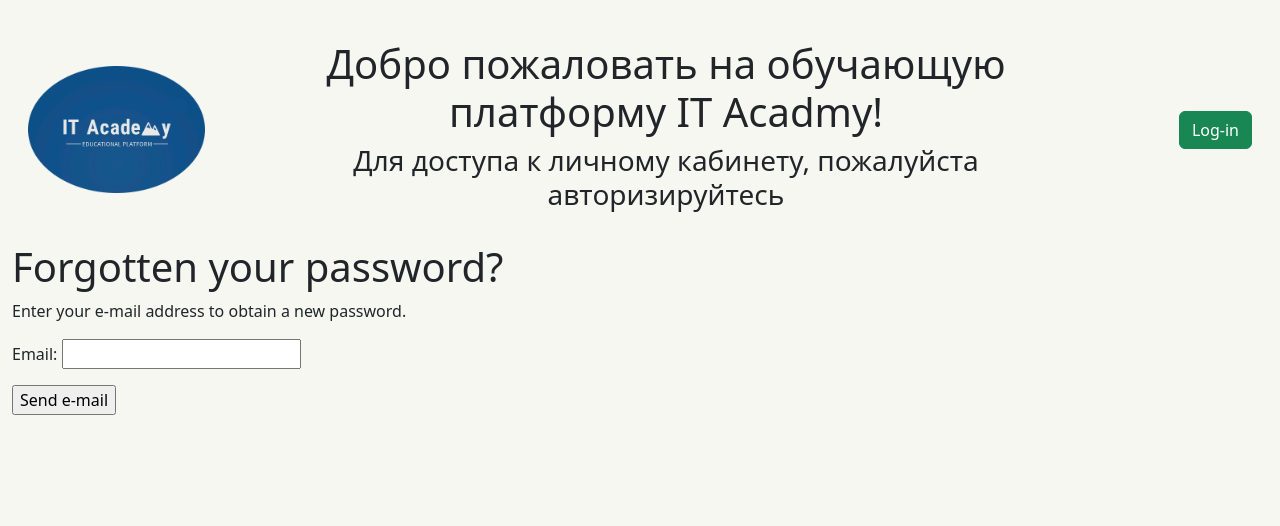
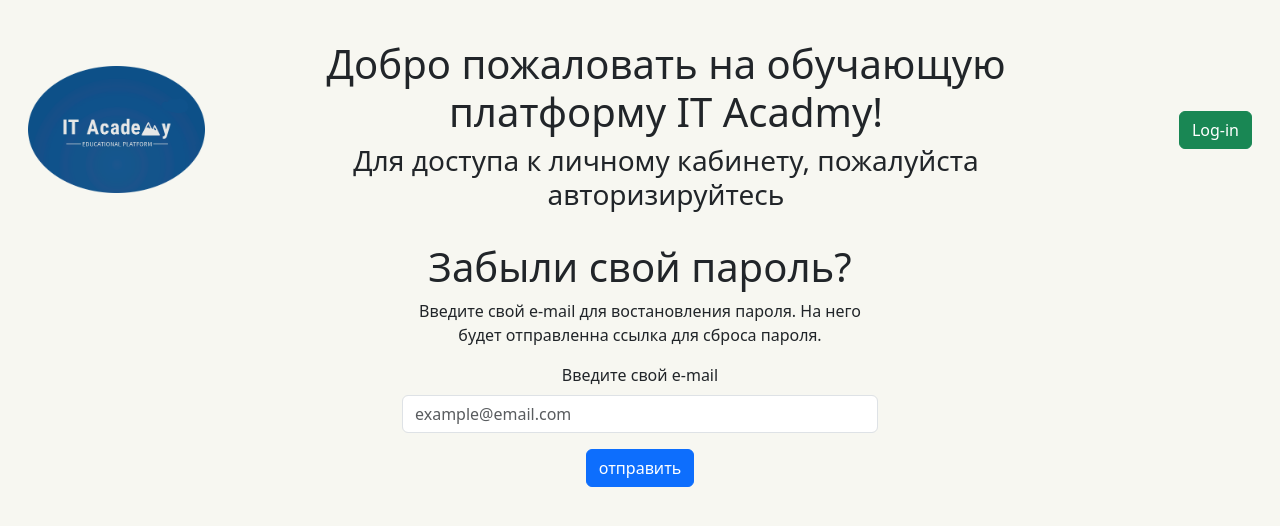
Before and after one commit to Lettrt/LMS-system, a Django app: page /account/password_reset/ in a window 1280 px wide. Shown: the top 526 px of the page. Run offline with Django 4.2, Linux system fonts and the light colour scheme.

Commit message:
password rework

```diff
--- a/account/templates/registration/login.html
+++ b/account/templates/registration/login.html
@@ -8,6 +8,7 @@
     <div class="row">
         <div class="col">
             <h1 class="text-center">Log-in</h1>
+            <br>
             {% if form.errors %}
             <p class="alert alert-danger">
                 Указан неверный логин или пароль
@@ -18,9 +19,7 @@
                 <div class="mb-3">
                     <label for="{{ form.username.id_for_label }}" class="form-label">Имя пользователя</label>
                     <input type="text" name="{{ form.username.name }}" class="form-control"
-                        id="{{ form.username.id_for_label }}" value="{{ form.username.value }}"
-                        aria-describedby="usernameHelp">
-
+                        id="{{ form.username.id_for_label }}" placeholder="username" aria-describedby="usernameHelp">
                 </div>
                 <div class="mb-3">
                     <label for="{{ form.password.id_for_label }}" class="form-label">Пароль</label>
--- a/account/templates/registration/password_reset_form.html
+++ b/account/templates/registration/password_reset_form.html
@@ -3,11 +3,30 @@
 {% block title %}Reset your password{% endblock %}
 
 {% block content %}
-<h1>Forgotten your password?</h1>
-<p>Enter your e-mail address to obtain a new password.</p>
-<form method="post">
-    {{ form.as_p }}
-    <p><input type="submit" value="Send e-mail"></p>
-    {% csrf_token %}
-</form>
+<div class="d-flex justify-content-center align-items-center">
+    <!-- Устанавливаем высоту для всего экрана -->
+    <div class="row">
+        <div class="col text-center" style="width: 500px;">
+            <!-- Добавлен класс text-center для центрирования текста внутри блока -->
+            <h1>Забыли свой пароль?</h1>
+            <p>Введите свой e-mail для востановления пароля. На него будет отправленна ссылка для сброса пароля.</p>
+            <form method="post">
+                {% csrf_token %}
+                <div class="mb-3">
+                    <label for="{{ form.email.id_for_label }}" class="form-label">Введите свой e-mail</label>
+                    <input type="email" name="{{ form.email.name }}" class="form-control"
+                        id="{{ form.email.id_for_label }}" aria-describedby="emailHelp" placeholder="example@email.com">
+                    {% if form.email.errors %}
+                    <div class="alert alert-danger mt-2">
+                        {% for error in form.email.errors %}
+                        <p>{{ error }}</p>
+                        {% endfor %}
+                    </div>
+                    {% endif %}
+                </div>
+                <button type="submit" class="btn btn-primary">отправить</button>
+            </form>
+        </div>
+    </div>
+</div>
 {% endblock %}
```
Also changed, not shown: account/templates/registration/logged_out.html (+10 -5 lines).
